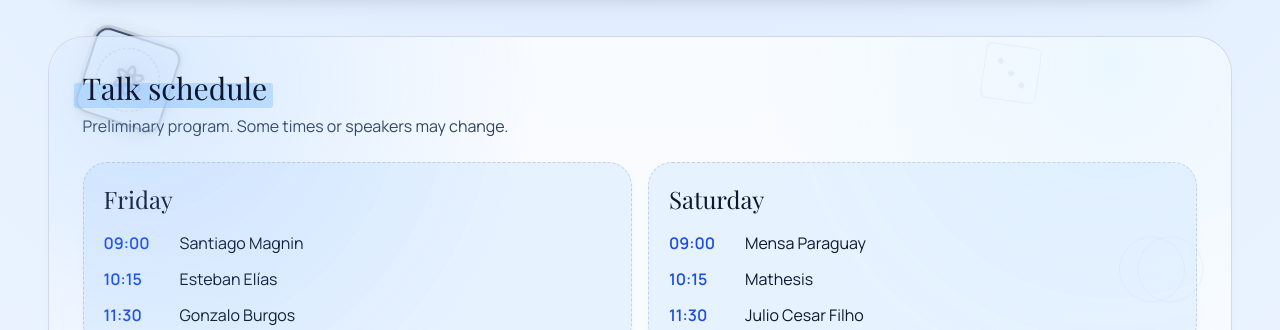
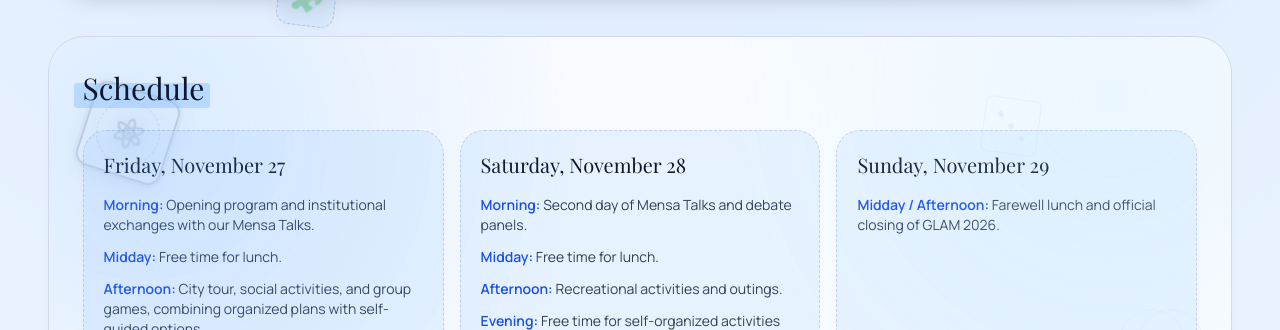
Before and after one commit to Kenrou7/mensa-glam-2026, a Next.js app: page /en in a window 1280 px wide. Shown: the part 470-800 px from the top of the page. Built offline with nearby package versions, Linux system fonts and the light colour scheme; a web font is replaced by a local one.

Commit message:
Update agenda

```diff
--- a/src/components/EventPageClient.tsx
+++ b/src/components/EventPageClient.tsx
@@ -67,7 +67,26 @@
           id="schedule"
           className="event-section section-schedule scroll-mt-28 rounded-3xl border border-[var(--panel-border)] bg-[var(--panel-bg)] p-8 shadow-sm"
         >
-          <h2 className="section-heading font-serif text-3xl text-[var(--text-main)]">{content.schedule.title}</h2>
+          <h2 className="section-heading font-serif text-3xl text-[var(--text-main)]">{content.schedule.agendaTitle}</h2>
+          <div className="schedule-grid mt-6 grid gap-4 lg:grid-cols-3">
+            {content.schedule.agendaDays.map((day) => (
+              <article
+                key={day.day}
+                className="event-card schedule-card rounded-2xl border border-[var(--panel-border)] bg-[var(--panel-alt)] p-5"
+              >
+                <h3 className="font-serif text-xl text-[var(--text-main)]">{day.day}</h3>
+                <ul className="mt-4 space-y-3 text-sm text-[var(--text-soft)]">
+                  {day.activities.map((activity) => (
+                    <li key={`${day.day}-${activity.period}`}>
+                      <span className="font-semibold text-[var(--accent-strong)]">{activity.period}:</span>{" "}
+                      {activity.description}
+                    </li>
+                  ))}
+                </ul>
+              </article>
+            ))}
+          </div>
+          <h2 className="section-heading mt-10 font-serif text-3xl text-[var(--text-main)]">{content.schedule.title}</h2>
           <p className="mt-2 text-[var(--text-soft)]">{content.schedule.note}</p>
           <div className="schedule-grid mt-6 grid gap-4 md:grid-cols-2">
             {content.schedule.days.map((day) => (
--- a/src/content/site.ts
+++ b/src/content/site.ts
@@ -35,8 +35,35 @@
       comingSoon: "Próximamente",
     },
     schedule: {
-      title: "Agenda de charlas",
+      title: "Charlas",
       note: "Programa preliminar. Algunos horarios o disertantes pueden cambiar.",
+      agendaTitle: "Agenda",
+      agendaDays: [
+        {
+          day: "Viernes 27 de Noviembre",
+          activities: [
+            { period: "Mañana", description: "Ciclo de apertura e intercambios institucionales con nuestras Mensa Talks." },
+            { period: "Mediodía", description: "Receso libre para almuerzo." },
+            { period: "Tarde", description: "Recorrido turístico y actividades de integración y juegos grupales (combinando propuestas organizadas y opciones de autogestión)." },
+            { period: "Noche", description: "Salida libre y de autogestión para los grupos que se vayan conformando." },
+          ],
+        },
+        {
+          day: "Sábado 28 de Noviembre",
+          activities: [
+            { period: "Mañana", description: "Segunda jornada de Mensa Talks y paneles de debate." },
+            { period: "Mediodía", description: "Receso libre para almuerzo." },
+            { period: "Tarde", description: "Actividades recreativas, paseos." },
+            { period: "Noche", description: "Espacio libre de autogestión y dinamización grupal." },
+          ],
+        },
+        {
+          day: "Domingo 29 de Noviembre",
+          activities: [
+            { period: "Mediodía / Tarde", description: "Gran almuerzo de despedida y cierre oficial de la GLAM 2026." },
+          ],
+        },
+      ],
       days: [
         {
           day: "Viernes",
@@ -49,9 +76,9 @@
         {
           day: "Sábado",
           sessions: [
-            { time: "09:00", speaker: "Mensa Paraguay" },
-            { time: "10:15", speaker: "Mathesis" },
-            { time: "11:30", speaker: "Julio Cesar Filho" },
+            { time: "09:00", speaker: "Julio Cesar Filho" },
+            { time: "10:15", speaker: "Alejandra ??" },
+            { time: "11:30", speaker: "Marina Couto" },
           ],
         },
       ],
@@ -238,8 +265,35 @@
       comingSoon: "Em breve",
     },
     schedule: {
-      title: "Agenda de palestras",
+      title: "Palestras",
       note: "Programa preliminar. Alguns horários ou palestrantes podem mudar.",
+      agendaTitle: "Agenda",
+      agendaDays: [
+        {
+          day: "Sexta-feira, 27 de novembro",
+          activities: [
+            { period: "Manhã", description: "Abertura e intercâmbios institucionais com nossas Mensa Talks." },
+            { period: "Meio-dia", description: "Intervalo livre para o almoço." },
+            { period: "Tarde", description: "Passeio turístico, atividades de integração e jogos em grupo, combinando propostas organizadas e opções autogeridas." },
+            { period: "Noite", description: "Saída livre e autogerida para os grupos que forem se formando." },
+          ],
+        },
+        {
+          day: "Sábado, 28 de novembro",
+          activities: [
+            { period: "Manhã", description: "Segundo dia de Mensa Talks e painéis de debate." },
+            { period: "Meio-dia", description: "Intervalo livre para o almoço." },
+            { period: "Tarde", description: "Atividades recreativas e passeios." },
+            { period: "Noite", description: "Tempo livre para atividades autogeridas e integração em grupo." },
+          ],
+        },
+        {
+          day: "Domingo, 29 de novembro",
+          activities: [
+            { period: "Meio-dia / Tarde", description: "Grande almoço de despedida e encerramento oficial da GLAM 2026." },
+          ],
+        },
+      ],
       days: [
         {
           day: "Sexta-feira",
@@ -252,9 +306,9 @@
         {
           day: "Sábado",
           sessions: [
-            { time: "09:00", speaker: "Mensa Paraguai" },
-            { time: "10:15", speaker: "Mathesis" },
-            { time: "11:30", speaker: "Julio Cesar Filho" },
+            { time: "09:00", speaker: "Julio Cesar Filho" },
+            { time: "10:15", speaker: "Alejandra ??" },
+            { time: "11:30", speaker: "Marina Couto" },
           ],
         },
       ],
@@ -442,8 +496,35 @@
       comingSoon: "Coming soon",
     },
     schedule: {
-      title: "Talk schedule",
+      title: "Talks",
       note: "Preliminary program. Some times or speakers may change.",
+      agendaTitle: "Schedule",
+      agendaDays: [
+        {
+          day: "Friday, November 27",
+          activities: [
+            { period: "Morning", description: "Opening program and institutional exchanges with our Mensa Talks." },
+            { period: "Midday", description: "Free time for lunch." },
+            { period: "Afternoon", description: "City tour, social activities, and group games, combining organized plans with self-guided options." },
+            { period: "Evening", description: "Free, self-organized outings for the groups that form." },
+          ],
+        },
+        {
+          day: "Saturday, November 28",
+          activities: [
+            { period: "Morning", description: "Second day of Mensa Talks and debate panels." },
+            { period: "Midday", description: "Free time for lunch." },
+            { period: "Afternoon", description: "Recreational activities and outings." },
+            { period: "Evening", description: "Free time for self-organized activities and group socializing." },
+          ],
+        },
+        {
+          day: "Sunday, November 29",
+          activities: [
+            { period: "Midday / Afternoon", description: "Farewell lunch and official closing of GLAM 2026." },
+          ],
+        },
+      ],
       days: [
         {
           day: "Friday",
@@ -456,9 +537,9 @@
         {
           day: "Saturday",
           sessions: [
-            { time: "09:00", speaker: "Mensa Paraguay" },
-            { time: "10:15", speaker: "Mathesis" },
-            { time: "11:30", speaker: "Julio Cesar Filho" },
+            { time: "09:00", speaker: "Julio Cesar Filho" },
+            { time: "10:15", speaker: "Alejandra ??" },
+            { time: "11:30", speaker: "Marina Couto" },
           ],
         },
       ],
--- a/src/types/site.ts
+++ b/src/types/site.ts
@@ -73,6 +73,14 @@
     title: string;
     note: string;
     days: DaySchedule[];
+    agendaTitle: string;
+    agendaDays: Array<{
+      day: string;
+      activities: Array<{
+        period: string;
+        description: string;
+      }>;
+    }>;
   };
   speakers: {
     title: string;
```
